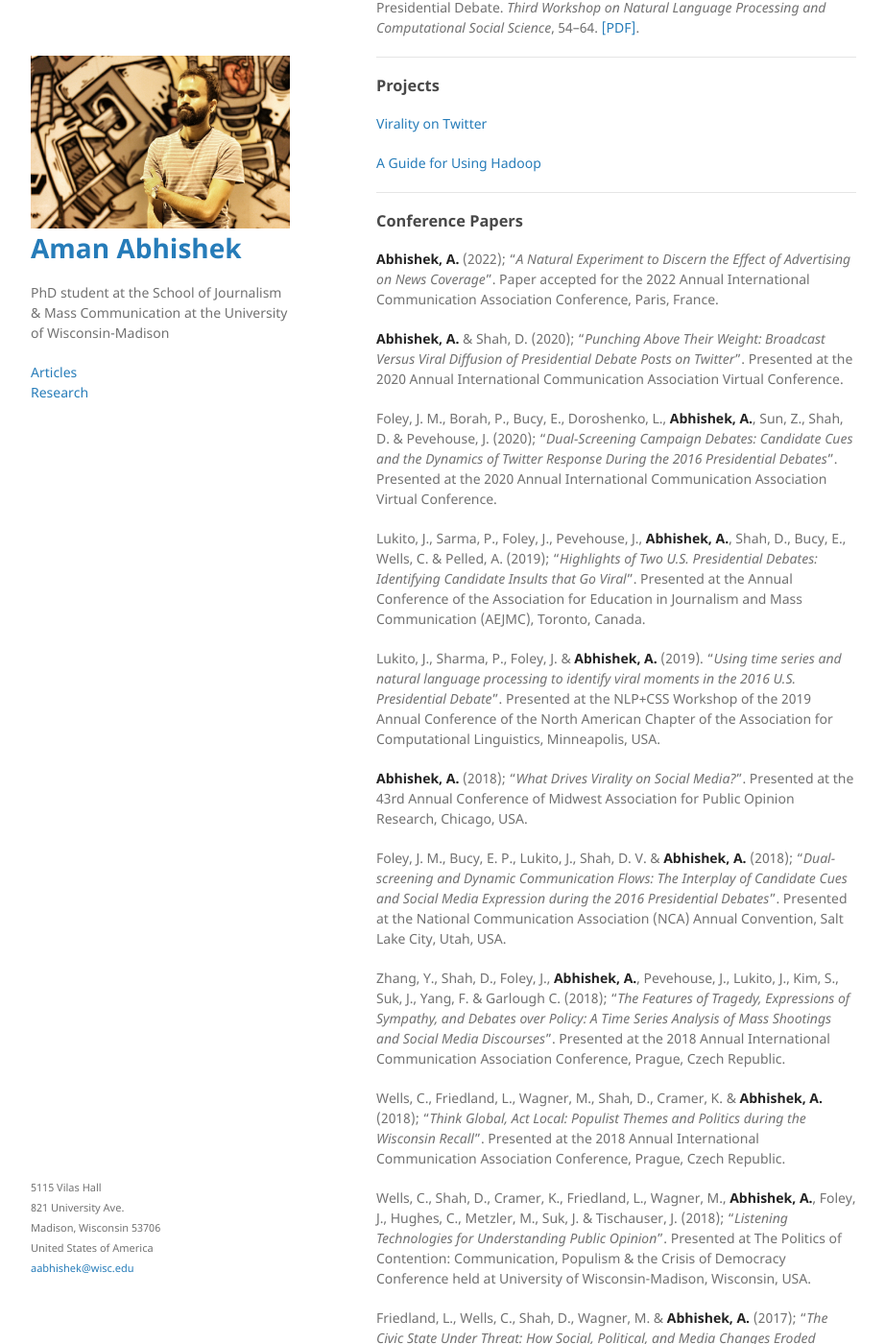
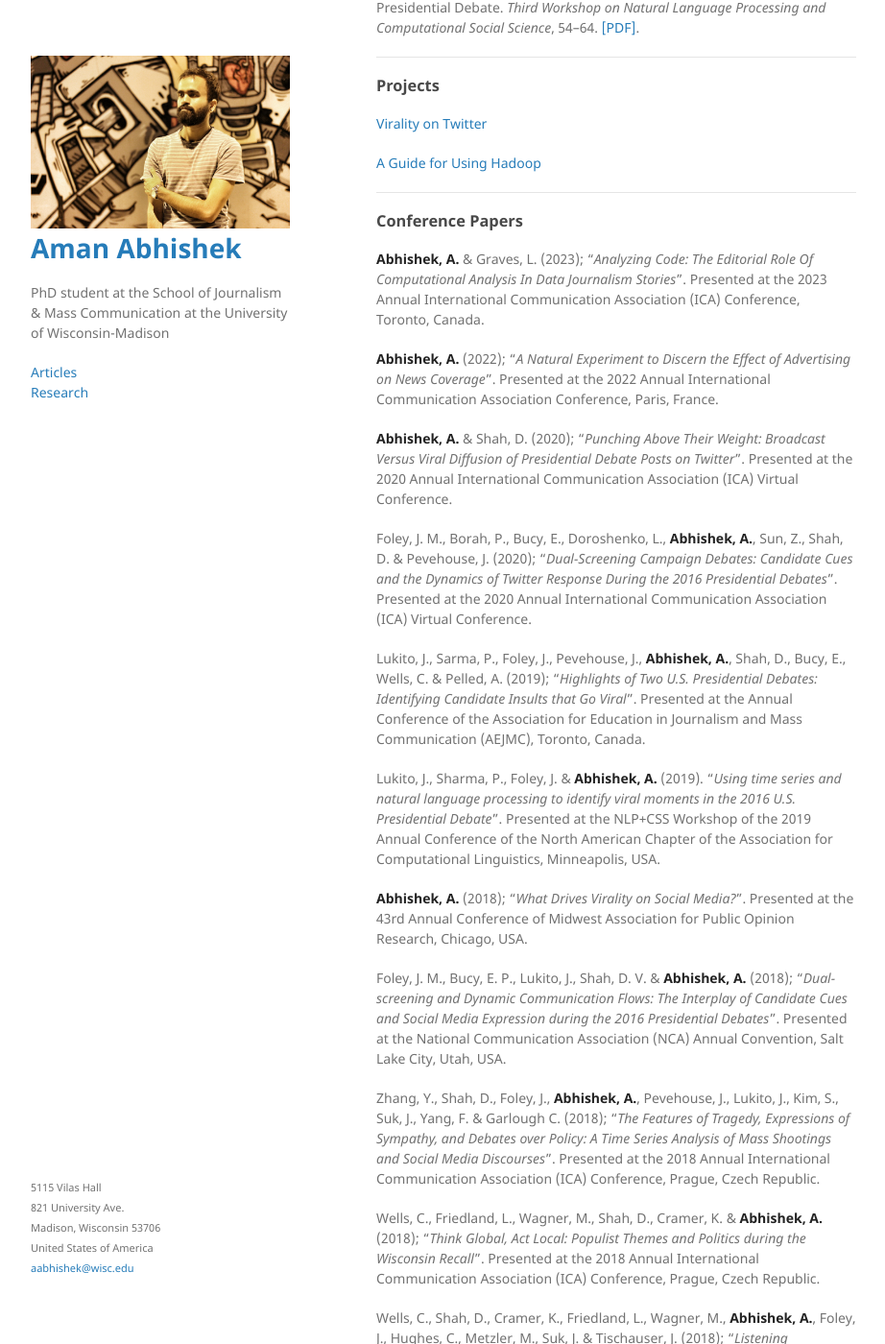
Before and after one commit to aman-abhishek/aman-abhishek.github.io, a Jekyll site: the page built from research.md, in a window 1280 px wide and 1400 px high, scrolled down 829 px. Shown: the whole window at 96% size, without its empty margins (178-1100 px from the left). Built offline with Jekyll 4.4.1, drawn with Linux system fonts in a browser that asks for light colours; our own code applies the rules of GitHub Pages for plain Markdown files; some of the changed text lies outside the part shown.

Commit message:
ica 2023

```diff
--- a/research.md
+++ b/research.md
@@ -35,11 +35,14 @@ Lukito, J., Sarma, P. K., Foley, J., & **Abhishek, A.** (2019). Using time serie
 
 ### Conference Papers
 
-**Abhishek, A.** (2022); "_A Natural Experiment to Discern the Effect of Advertising on News Coverage_". Paper accepted for the 2022 Annual International Communication Association Conference, Paris, France.
 
-**Abhishek, A.** & Shah, D. (2020); "_Punching Above Their Weight: Broadcast Versus Viral Diffusion of Presidential Debate Posts on Twitter_". Presented at the 2020 Annual International Communication Association Virtual Conference.
+**Abhishek, A.** & Graves, L. (2023); "_Analyzing Code: The Editorial Role Of Computational Analysis In Data Journalism Stories_". Presented at the 2023 Annual International Communication Association (ICA) Conference, Toronto, Canada.
 
-Foley, J. M., Borah, P., Bucy, E., Doroshenko, L., **Abhishek, A.**, Sun, Z., Shah, D. & Pevehouse, J. (2020); “_Dual-Screening Campaign Debates: Candidate Cues and the Dynamics of Twitter Response During the 2016 Presidential Debates_”. Presented at the 2020 Annual International Communication Association Virtual Conference.
+**Abhishek, A.** (2022); "_A Natural Experiment to Discern the Effect of Advertising on News Coverage_". Presented at the 2022 Annual International Communication Association Conference, Paris, France.
+
+**Abhishek, A.** & Shah, D. (2020); "_Punching Above Their Weight: Broadcast Versus Viral Diffusion of Presidential Debate Posts on Twitter_". Presented at the 2020 Annual International Communication Association (ICA) Virtual Conference.
+
+Foley, J. M., Borah, P., Bucy, E., Doroshenko, L., **Abhishek, A.**, Sun, Z., Shah, D. & Pevehouse, J. (2020); “_Dual-Screening Campaign Debates: Candidate Cues and the Dynamics of Twitter Response During the 2016 Presidential Debates_”. Presented at the 2020 Annual International Communication Association (ICA) Virtual Conference.
 
 Lukito, J., Sarma, P., Foley, J., Pevehouse, J., **Abhishek, A.**, Shah, D., Bucy, E., Wells, C. & Pelled, A. (2019); "_Highlights of Two U.S. Presidential Debates: Identifying Candidate Insults that Go Viral_". Presented at the Annual Conference of the Association for Education in Journalism and Mass Communication (AEJMC), Toronto, Canada.
 
@@ -49,12 +52,12 @@ Lukito, J., Sharma, P., Foley, J. & **Abhishek, A.** (2019). "_Using time series
 
 Foley, J. M., Bucy, E. P., Lukito, J., Shah, D. V. & **Abhishek, A.** (2018); "_Dual-screening and Dynamic Communication Flows: The Interplay of Candidate Cues and Social Media Expression during the 2016 Presidential Debates_". Presented at the National Communication Association (NCA) Annual Convention, Salt Lake City, Utah, USA.
 
-Zhang, Y., Shah, D., Foley, J., **Abhishek, A.**, Pevehouse, J., Lukito, J., Kim, S., Suk, J., Yang, F. & Garlough C. (2018); "_The Features of Tragedy, Expressions of Sympathy, and Debates over Policy: A Time Series Analysis of Mass Shootings and Social Media Discourses_". Presented at the 2018 Annual International Communication Association Conference, Prague, Czech Republic.
+Zhang, Y., Shah, D., Foley, J., **Abhishek, A.**, Pevehouse, J., Lukito, J., Kim, S., Suk, J., Yang, F. & Garlough C. (2018); "_The Features of Tragedy, Expressions of Sympathy, and Debates over Policy: A Time Series Analysis of Mass Shootings and Social Media Discourses_". Presented at the 2018 Annual International Communication Association (ICA) Conference, Prague, Czech Republic.
 
-Wells, C., Friedland, L., Wagner, M., Shah, D., Cramer, K. & **Abhishek, A.** (2018); "*Think Global, Act Local: Populist Themes and Politics during the Wisconsin Recall*". Presented at the 2018 Annual International Communication Association Conference, Prague, Czech Republic.
+Wells, C., Friedland, L., Wagner, M., Shah, D., Cramer, K. & **Abhishek, A.** (2018); "*Think Global, Act Local: Populist Themes and Politics during the Wisconsin Recall*". Presented at the 2018 Annual International Communication Association (ICA) Conference, Prague, Czech Republic.
 
 Wells, C., Shah, D., Cramer, K., Friedland, L., Wagner, M., **Abhishek, A.**, Foley, J., Hughes, C., Metzler, M., Suk, J. & Tischauser, J. (2018); "*Listening Technologies for Understanding Public Opinion*". Presented at The Politics of Contention: Communication, Populism & the Crisis of Democracy Conference held at University of Wisconsin-Madison, Wisconsin, USA.
 
-Friedland, L., Wells, C., Shah, D., Wagner, M. & **Abhishek, A.** (2017); "*The Civic State Under Threat: How Social, Political, and Media Changes Eroded Wisconsin’s Civic Culture*".  Presented at the International Communication Association Meetings, San Diego, California, USA.
+Friedland, L., Wells, C., Shah, D., Wagner, M. & **Abhishek, A.** (2017); "*The Civic State Under Threat: How Social, Political, and Media Changes Eroded Wisconsin’s Civic Culture*".  Presented at the International Communication Association (ICA) Meetings, San Diego, California, USA.
 
 ----------------------------------------------------------------------------------------
```
